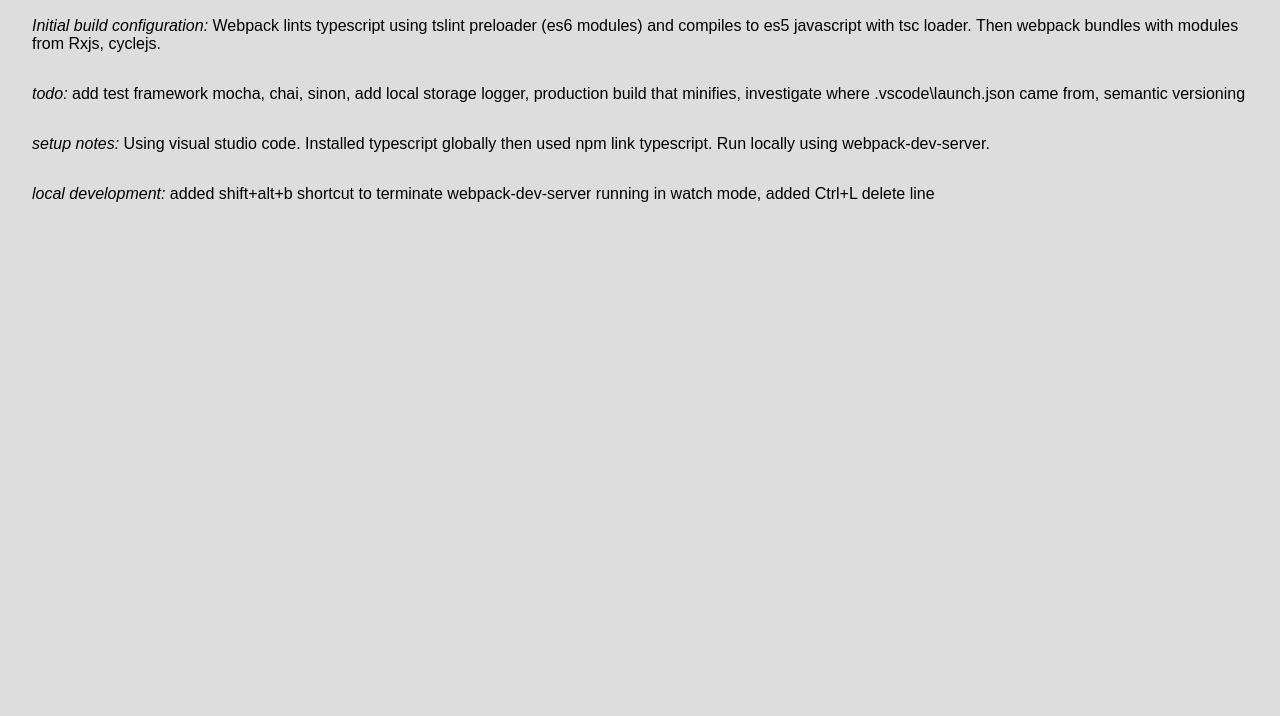
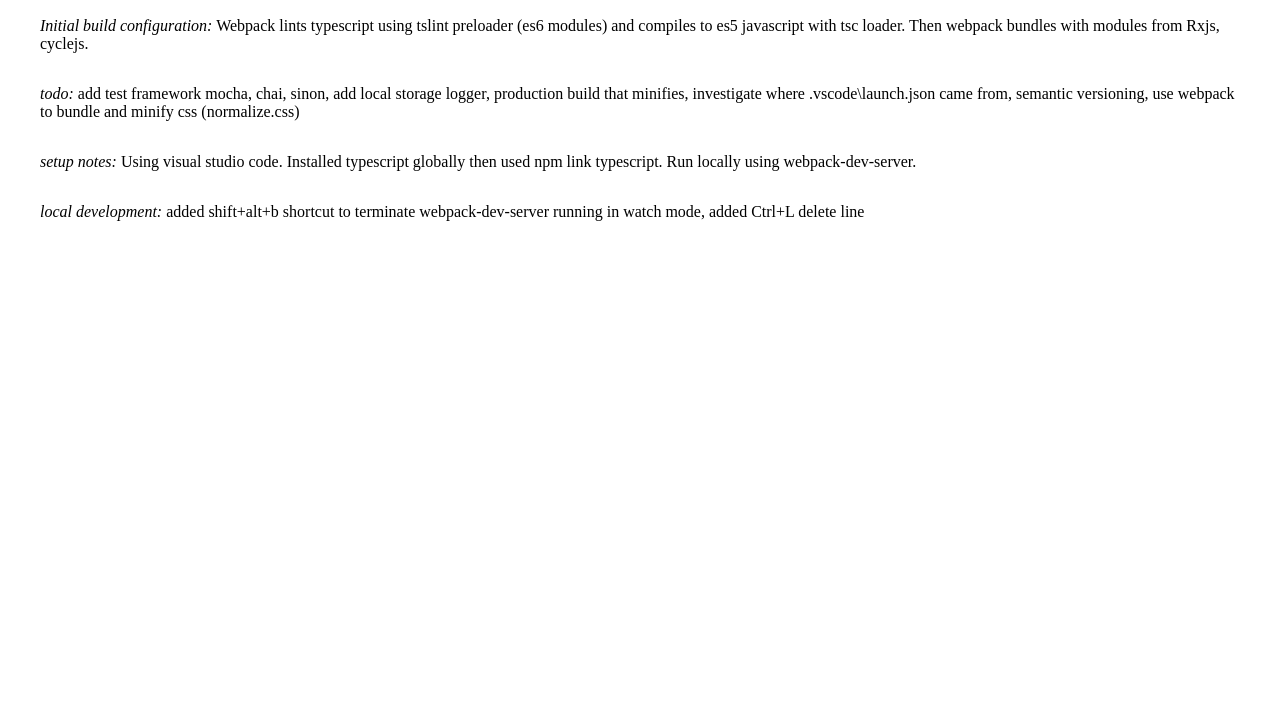
Before and after one commit to jeremylarter/beware-blocks, a website built with webpack: page index.htm in a window 1280 px wide. Shown: the part 84-800 px from the top of the page. Built offline with nearby package versions, Linux system fonts and the light colour scheme; files whose address does not match are found by name; what @cycle/dom, @cycle/rxjs-run would draw is missing.

Commit message:
add normalize.css to replace custom style

```diff
--- a/index.htm
+++ b/index.htm
@@ -9,13 +9,8 @@
         <title>beware blocks</title>
         <meta name="description" content="">
         <meta name="viewport" content="width=device-width, initial-scale=1">
+        <link href="/node_modules/normalize.css/normalize.css" rel="stylesheet" type="text/css" />
         <style>
-            html, body {
-                margin: 0;
-                padding: 0;
-                background-color: #dddddd;
-                font-family: Sans-Serif;
-            }
             h1 {
                 margin: 1em;
             }
@@ -33,7 +28,7 @@
         <![endif]-->
         <h1>Beware blocks</h1>
         <p><em>Initial build configuration:</em> Webpack lints typescript using tslint preloader (es6 modules) and compiles to es5 javascript with tsc loader. Then webpack bundles with modules from Rxjs, cyclejs.</p>
-        <p><em>todo:</em> add test framework mocha, chai, sinon, add local storage logger, production build that minifies, investigate where .vscode\launch.json came from, semantic versioning</p>
+        <p><em>todo:</em> add test framework mocha, chai, sinon, add local storage logger, production build that minifies, investigate where .vscode\launch.json came from, semantic versioning, use webpack to bundle and minify css (normalize.css)</p>
         <p><em>setup notes:</em> Using visual studio code. Installed typescript globally then used npm link typescript. Run locally using webpack-dev-server.</p>
         <p><em>local development:</em> added shift+alt+b shortcut to terminate webpack-dev-server running in watch mode, added Ctrl+L delete line</p>
         <div id="app"></div>
--- a/package.json
+++ b/package.json
@@ -21,5 +21,8 @@
     "build:watch": "webpack --display-modules --progress --debug --devtool source-map --output-pathinfo --watch",
     "webpack-dev-server": "webpack-dev-server",
     "webpack": "webpack"
+  },
+  "dependencies": {
+    "normalize.css": "^4.2.0"
   }
 }
```
